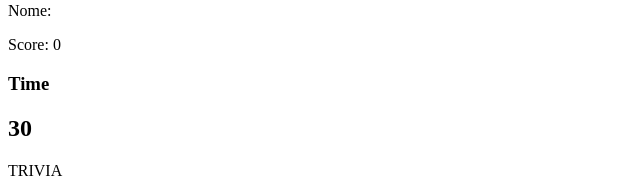
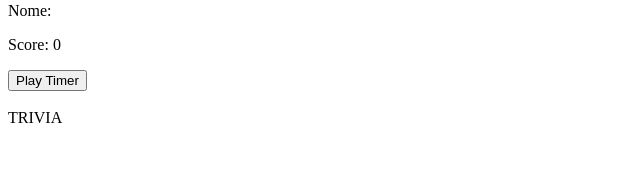
Before and after one commit to thainaabrantes/trivia-react-redux, a React (Create React App) app: page /games in a window 1280 px wide. Shown: the part 326-518 px from the top of the page, without its empty margins (0-640 px from the left). Built offline with nearby package versions, Linux system fonts and the light colour scheme; no server answers.

Commit message:
temporizador n aparece

```diff
--- a/src/components/Timer.jsx
+++ b/src/components/Timer.jsx
@@ -4,7 +4,6 @@ class Timer extends Component {
   render() {
     return (
       <section className="timer">
-        <h1>Time</h1>
         <h2>30</h2>
       </section>
     );
--- /dev/null
+++ b/src/components/TimerButton.jsx
@@ -0,0 +1,24 @@
+import React, { Component } from 'react';
+import PropTypes from 'prop-types';
+
+class TimerButton extends Component {
+  render() {
+    const { toggleTimer } = this.props;
+    // console.log(toggleTimer);
+    return (
+      <button
+        type="button"
+        onClick={ toggleTimer }
+      >
+        Play Timer
+
+      </button>
+    );
+  }
+}
+
+TimerButton.propTypes = {
+  toggleTimer: PropTypes.func,
+}.isRequired;
+
+export default TimerButton;
--- a/src/pages/Games.jsx
+++ b/src/pages/Games.jsx
@@ -5,21 +5,32 @@ import Header from '../components/Header';
 import Timer from '../components/Timer';
 import fetchGame from '../serviceAPI/gameAPI';
 import '../css/style.css';
+import TimerButton from '../components/TimerButton';
 
 const ERROR_RESPONSE = 3;
 
 class Games extends Component {
-  state = {
+  constructor() {
+    super();
+    this.state = {
       categoria: '',
       pergunta: '',
       respostaCorreta: '',
       allAnswers: [],
       clicked: false,
+      showTimer: false,
     };
+  }
 
   componentDidMount() {
     this.fetchAnswers();
   }
+
+  toggleTimer = () => {
+    this.setState = ((prevState) => ({
+      showTimer: !prevState.showTimer,
+    }));
+  };
 
   fetchAnswers = async () => {
     const token = localStorage.getItem('token');
@@ -79,12 +90,16 @@ class Games extends Component {
   };
 
   render() {
-    const { categoria, pergunta } = this.state;
+    const { categoria, pergunta, showTimer } = this.state;
     return (
       <section>
         <Header />
-        <Timer />
+        <div className="container">
+          { showTimer && <Timer />}
+          <TimerButton toggleTimer={ this.toggleTimer } />
+        </div>
         <div>
+          <br />
           <div> TRIVIA </div>
 
           <p data-testid="question-category">{ categoria }</p>
```
Lines whose indentation alone changed are shown as unchanged.
